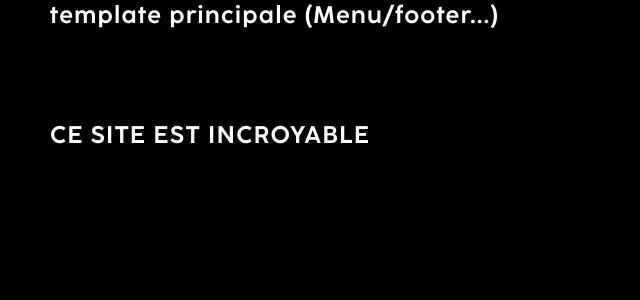
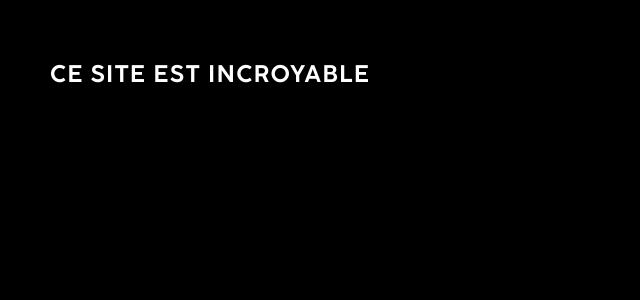
Before and after one commit to Gachod-Pierre/pgachod-portfolio, a Vue app: page / in a window 1280 px wide. Shown: the top 300 px of the page, without its empty margins (0-640 px from the left). Built offline with nearby package versions, Linux system fonts and the light colour scheme; what pocketbase would draw is missing.

Commit message:
appvue rectif

```diff
--- a/src/App.vue
+++ b/src/App.vue
@@ -1,19 +1,21 @@
 <script setup lang="ts">
 import { RouterLink, RouterView } from 'vue-router/auto'
-import LogInOut from './components/LogInOut.vue';
-import LogInOutGoogle from './components/LogInOutGoogle.vue';
+import LogInOut from './components/LogInOut.vue'
 </script>
 
 <template>
-  <h1 class="text-2xl font-bold">template principale (Menu/footer...)</h1>
-  <LogInOut/>
-  <LogInOutGoogle/>
+  <LogInOut />
   <nav>
     <ul>
       <RouterLink to="/">Home</RouterLink>
+      <RouterLink to="/projets">projets</RouterLink>
     </ul>
   </nav>
   <main>
-    <RouterView/>
+    <RouterView v-slot="{ Component }">
+      <Suspense>
+        <component :is="Component" :key="$route.path" />
+      </Suspense>
+    </RouterView>
   </main>
 </template>
```
